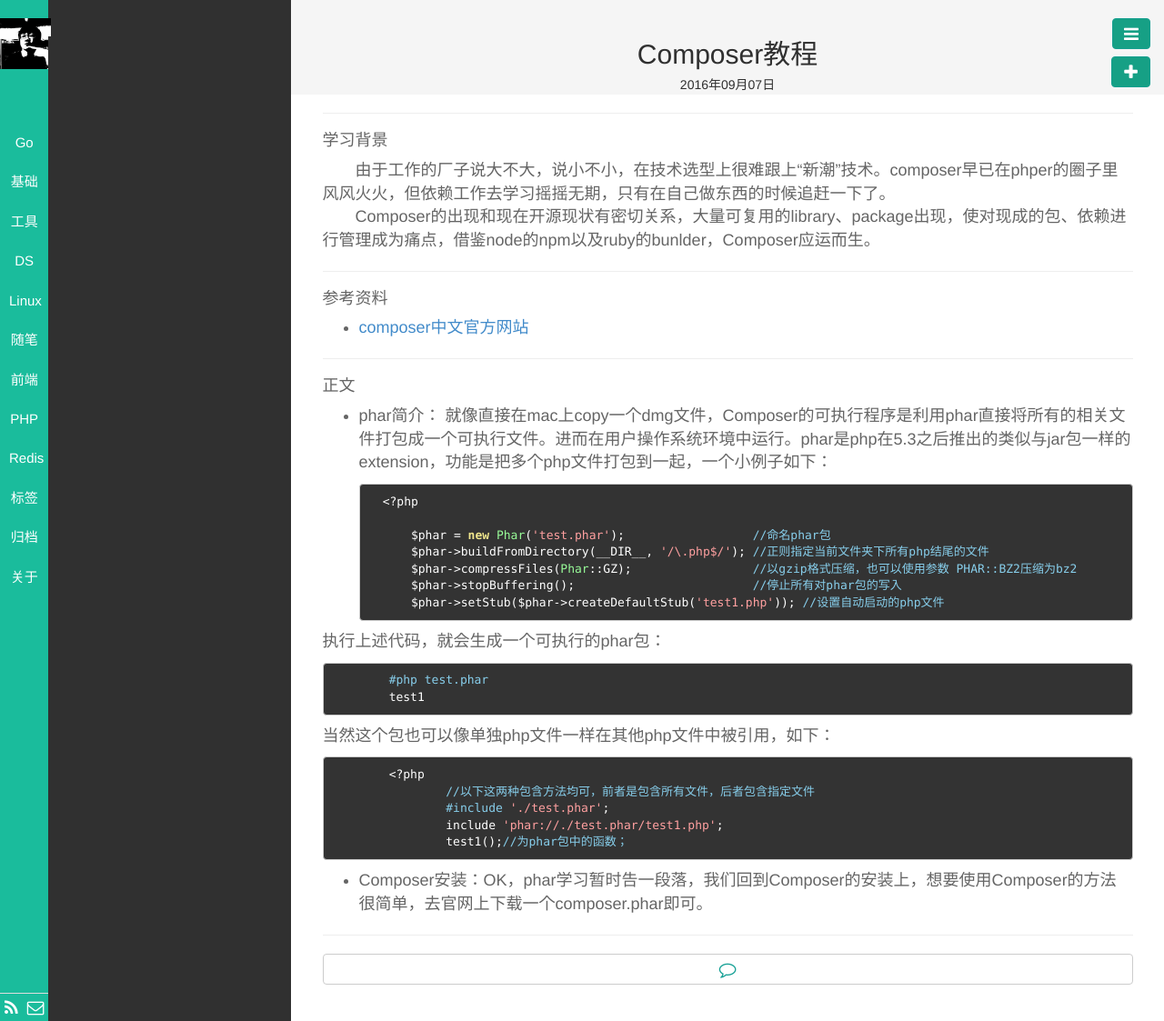
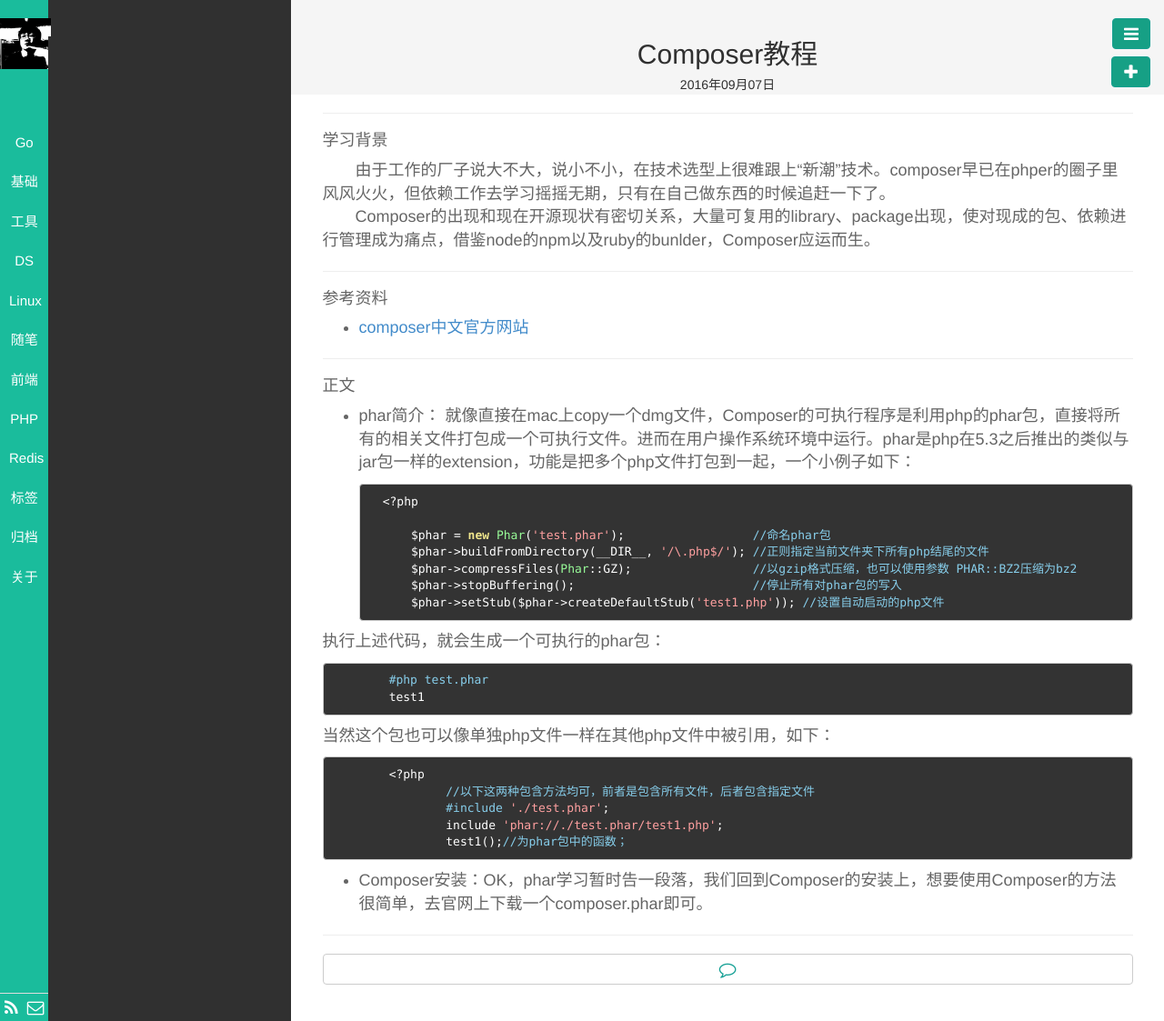
Before and after one commit to asfan/asfan.github.io, a Jekyll site: the page built from _posts/PHP/2016-09-07-Composer.md, in a window 1280 px wide. Shown: the whole page at 91% size. Built offline with Jekyll 4.4.1, drawn with Linux system fonts in a browser that asks for light colours; Markdown is read by kramdown in place of the engine named in the settings.

Commit message:
更新博客 Composer

```diff
--- a/_posts/PHP/2016-09-07-Composer.md
+++ b/_posts/PHP/2016-09-07-Composer.md
@@ -21,7 +21,7 @@
 ####正文
 
 - phar简介：
-就像直接在mac上copy一个dmg文件，Composer的可执行程序是利用phar直接将所有的相关文件打包成一个可执行文件。进而在用户操作系统环境中运行。phar是php在5.3之后推出的类似与jar包一样的extension，功能是把多个php文件打包到一起，一个小例子如下：
+就像直接在mac上copy一个dmg文件，Composer的可执行程序是利用php的phar包，直接将所有的相关文件打包成一个可执行文件。进而在用户操作系统环境中运行。phar是php在5.3之后推出的类似与jar包一样的extension，功能是把多个php文件打包到一起，一个小例子如下：
 
 		<?php
 
```
